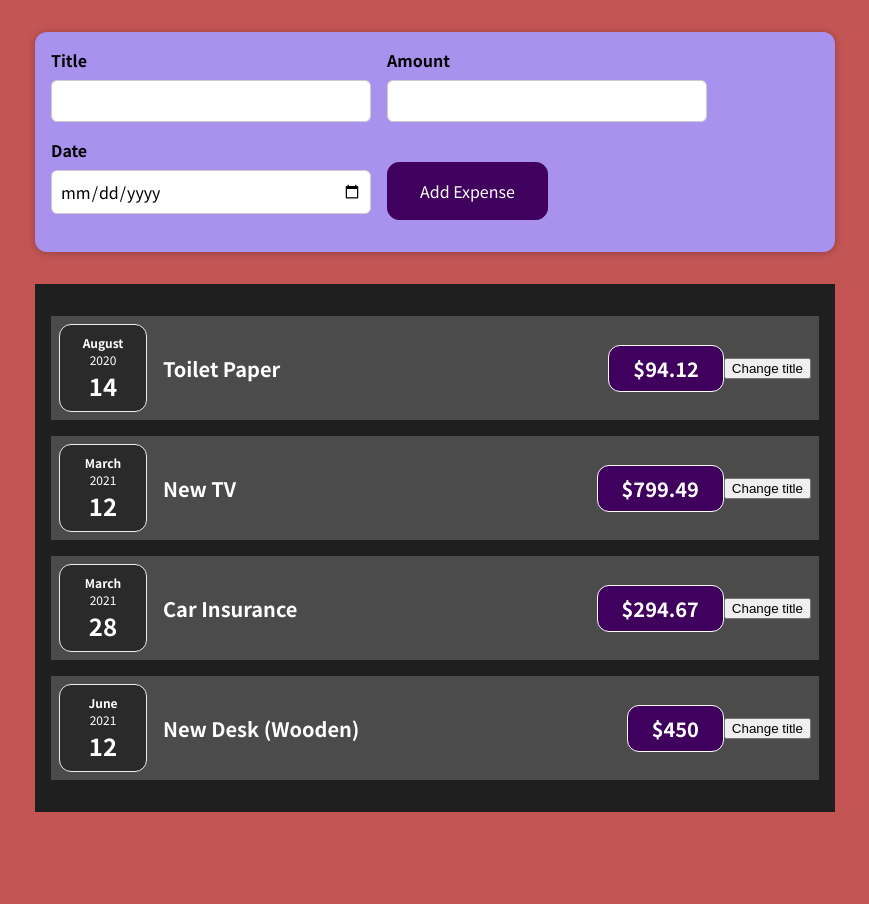
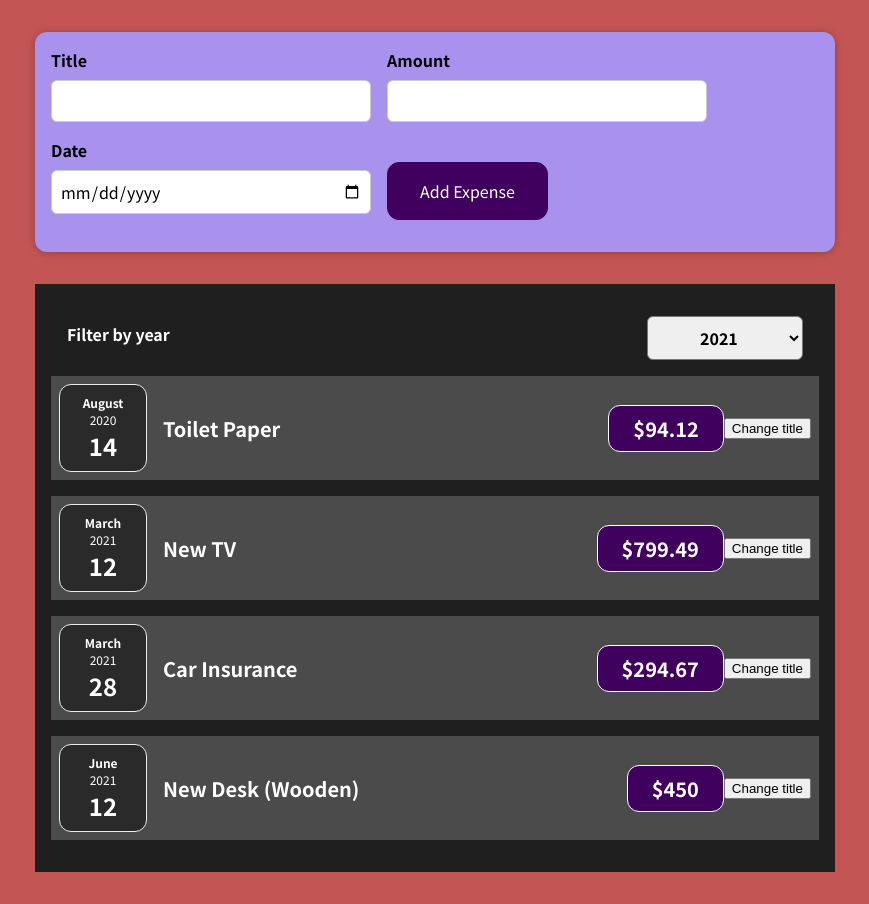
Before and after one commit to RahulSharma099/Expense-Tracker, a React (Create React App) app: page / in a window 1280 px wide. Shown: the whole page, without its empty margins (205-1074 px from the left). Before the commit the page ends 844 px from the top, so only its background shows below. Built offline with nearby package versions, Linux system fonts and the light colour scheme.

Commit message:
💄 Add expense filter

```diff
--- a/src/components/Expenses/Expenses.js
+++ b/src/components/Expenses/Expenses.js
@@ -1,10 +1,23 @@
+import React, { useState } from "react";
+
 import ExpenseItem from "./ExpenseItem";
 import Card from "../UI/Card";
+import ExpensesFilter from "./ExpensesFilter";
 import "./Expenses.css";
 
 const Expenses = (props) => {
+  const [filteredYear, setFilteredYear] = useState("2021");
+
+  const filterChangeHandler = (selectedYear) => {
+    setFilteredYear(selectedYear);
+  };
+
   return (
     <Card className="expenses">
+      <ExpensesFilter
+        selected={filteredYear}
+        onChangeFilter={filterChangeHandler}
+      />
       <ExpenseItem
         title={props.items[0].title}
         amount={props.items[0].amount}
--- /dev/null
+++ b/src/components/Expenses/ExpensesFilter.css
@@ -0,0 +1,24 @@
+.expenses-filter {
+  color: white;
+  padding: 0 1rem;
+}
+
+.expenses-filter__control {
+  display: flex;
+  width: 100%;
+  align-items: center;
+  justify-content: space-between;
+  margin: 1rem 0;
+}
+
+.expenses-filter label {
+  font-weight: bold;
+  margin-bottom: 0.5rem;
+}
+
+.expenses-filter select {
+  font: inherit;
+  padding: 0.5rem 3rem;
+  font-weight: bold;
+  border-radius: 6px;
+}
--- /dev/null
+++ b/src/components/Expenses/ExpensesFilter.js
@@ -0,0 +1,25 @@
+import React from "react";
+
+import "./ExpensesFilter.css";
+
+const ExpensesFilter = (props) => {
+  const dropdownChangeHandler = (event) => {
+    props.onChangeFilter(event.target.value);
+  };
+
+  return (
+    <div className="expenses-filter">
+      <div className="expenses-filter__control">
+        <label>Filter by year</label>
+        <select value={props.selected} onChange={dropdownChangeHandler}>
+          <option value="2022">2022</option>
+          <option value="2021">2021</option>
+          <option value="2020">2020</option>
+          <option value="2019">2019</option>
+        </select>
+      </div>
+    </div>
+  );
+};
+
+export default ExpensesFilter;
```
